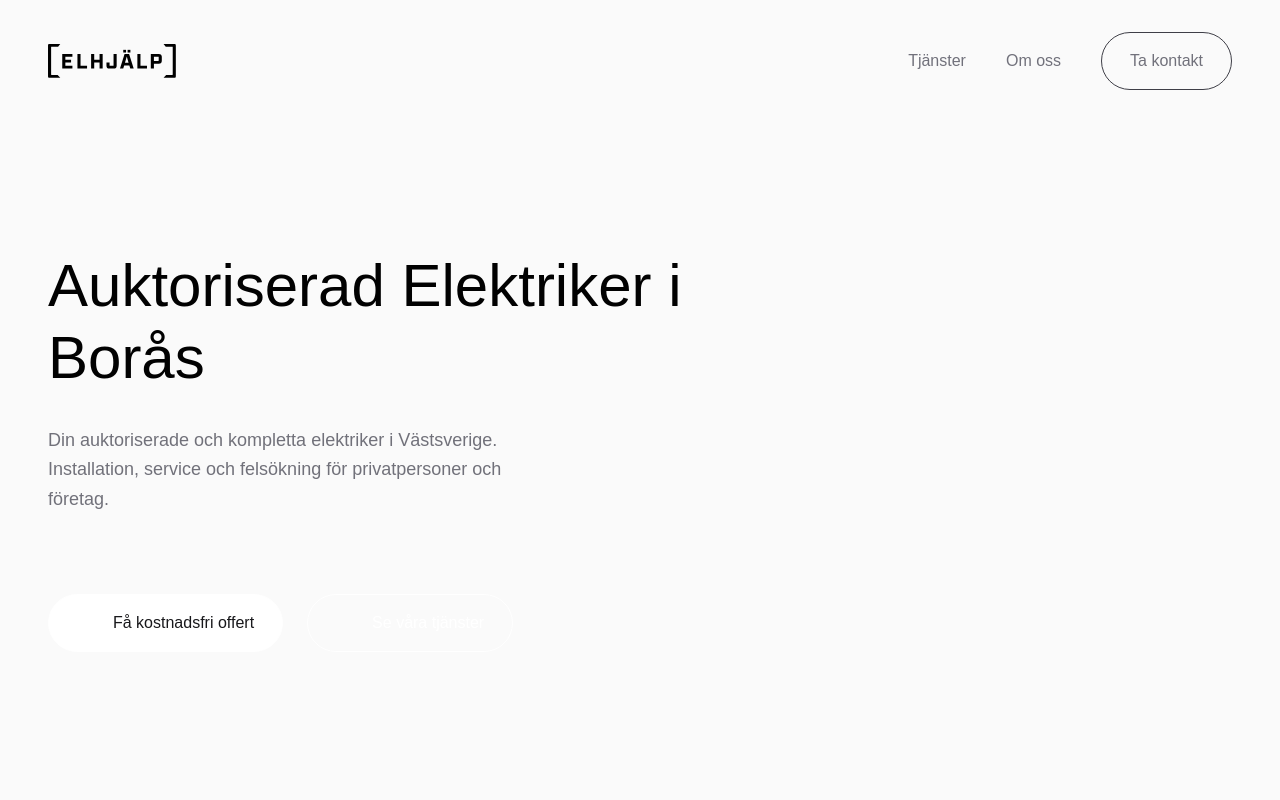
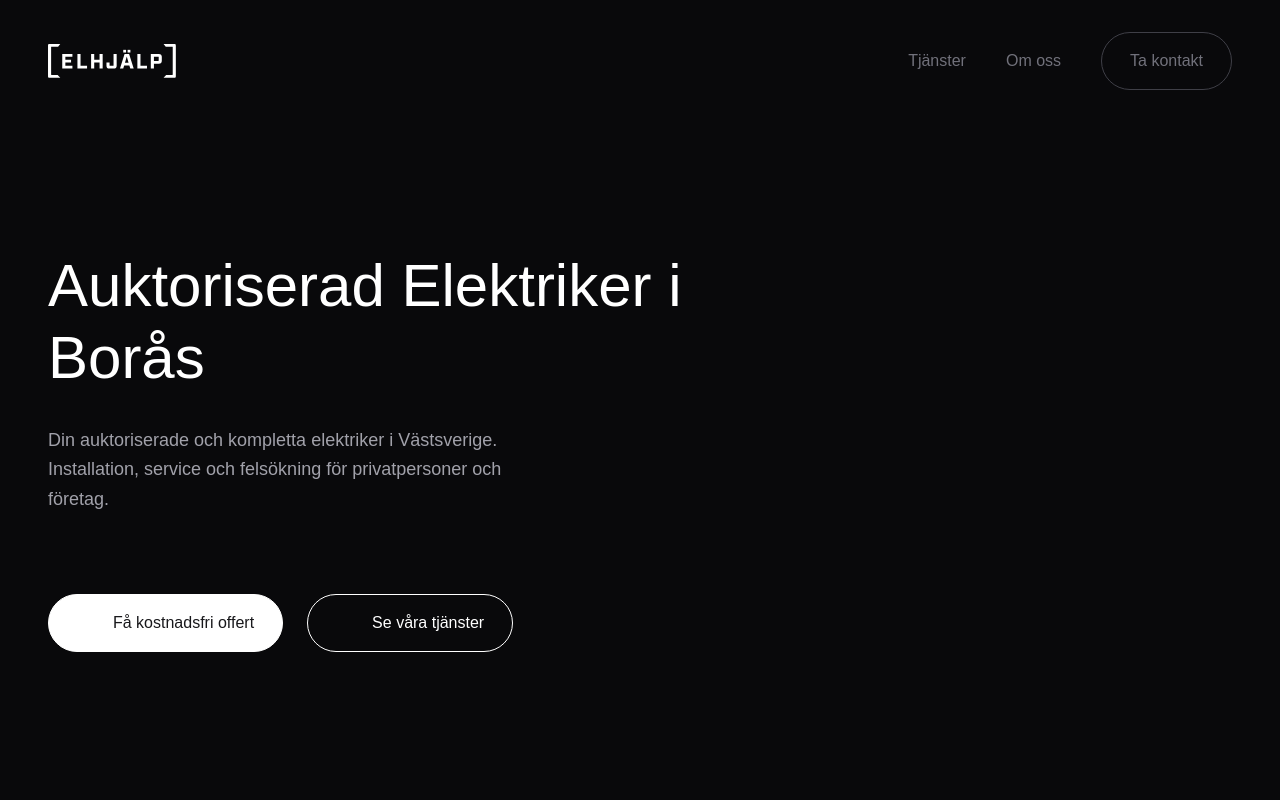
Before and after one commit to eliasbengtsson00/elhjalp, a Next.js app: page / in a window 1280 px wide. Shown: the top 800 px of the page. Built offline with nearby package versions, Linux system fonts and the light colour scheme; no server answers; some icons are missing; a web font is replaced by a local one.

Commit message:
default dark theme

```diff
--- a/src/components/providers/Theme.js
+++ b/src/components/providers/Theme.js
@@ -9,7 +9,11 @@ const ThemeContext = createContext();
 
 export default function Theme({ children }) {
   return (
-    <NextThemesProvider attribute="class" defaultTheme="system" enableSystem>
+    <NextThemesProvider
+      attribute="class"
+      defaultTheme="dark"
+      enableSystem={false}
+    >
       <ThemeWrapper>{children}</ThemeWrapper>
     </NextThemesProvider>
   );
```
